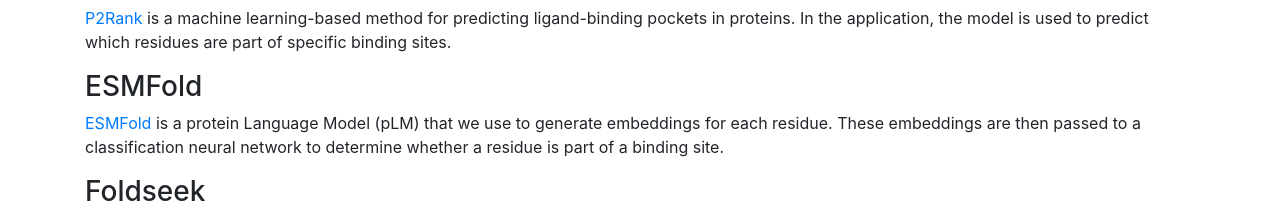
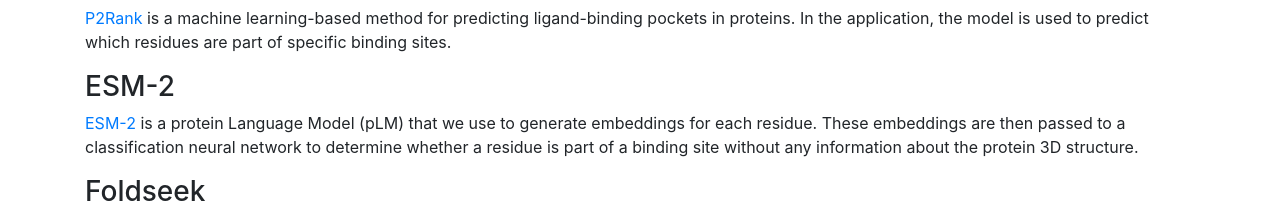
Before and after one commit to milantru/prankweb, a React (Vite) app in the folder src/frontend/: page /about in a window 1280 px wide. Shown: the part 371-580 px from the top of the page. Built offline with nearby package versions, Linux system fonts and the light colour scheme.

Commit message:
fix esm info

```diff
--- a/src/frontend/src/pages/about/About.tsx
+++ b/src/frontend/src/pages/about/About.tsx
@@ -30,12 +30,12 @@ function About() {
                 In the application, the model is used to predict which residues are part of specific binding sites.
             </p>
 
-            <h3 id="esmfold">ESMFold</h3>
+            <h3 id="esm2">ESM-2</h3>
             <p>
-                <a href="https://github.com/facebookresearch/esm" target="_blank" rel="noopener noreferrer">ESMFold</a> is a
+                <a href="https://github.com/facebookresearch/esm" target="_blank" rel="noopener noreferrer">ESM-2</a> is a
                 protein Language Model (pLM) that we use to generate embeddings for each residue.
                 These embeddings are then passed to a classification neural network to determine whether
-                a residue is part of a binding site.
+                a residue is part of a binding site without any information about the protein 3D structure.
             </p>
 
             <h3 id="foldseek">Foldseek</h3>
```
